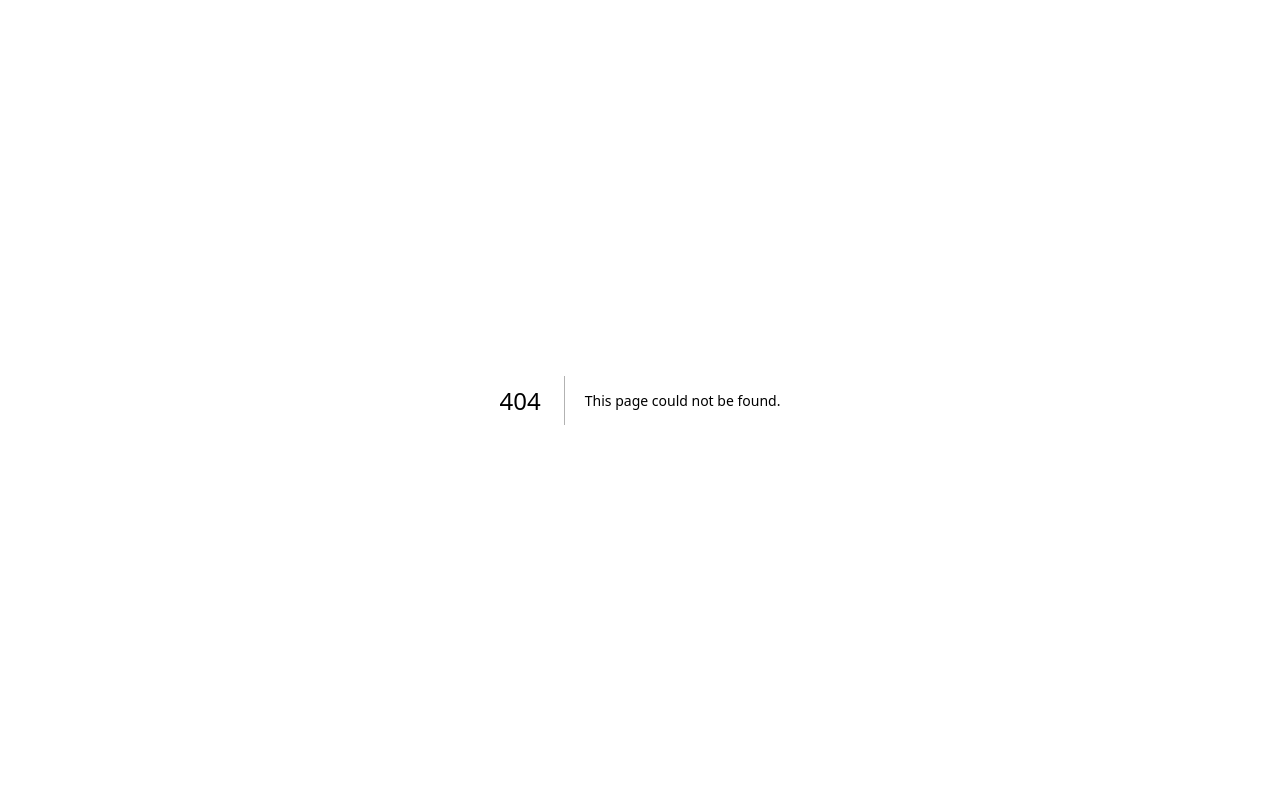
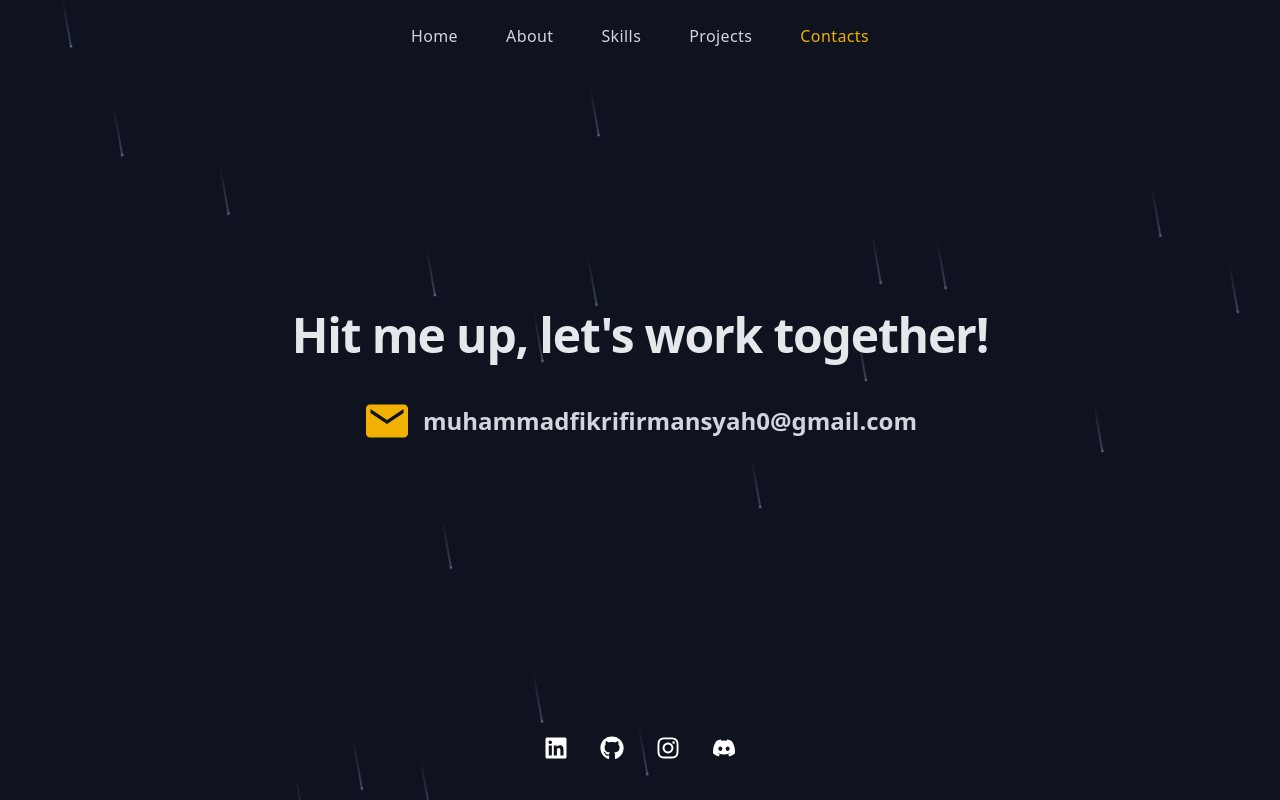
Before and after one commit to Kriiif/Portofolios, a Next.js app: page /contacts in a window 1280 px wide. Before the commit this address had no page. Built offline with nearby package versions, Linux system fonts and the light colour scheme.

Commit message:
feat: Implement client-side routing and single-page application structure for portfolio sections.

```diff
--- /dev/null
+++ b/app/about/page.tsx
@@ -0,0 +1,5 @@
+import Home from "../page";
+
+export default function AboutPage() {
+    return <Home initialSection="about" />;
+}
--- /dev/null
+++ b/app/contacts/page.tsx
@@ -0,0 +1,5 @@
+import Home from "../page";
+
+export default function ContactsPage() {
+    return <Home initialSection="contacts" />;
+}
--- a/app/page.tsx
+++ b/app/page.tsx
@@ -1,6 +1,6 @@
 "use client";
 
-import { useState } from "react";
+import { useState, useEffect } from "react";
 import Navbar from "@/components/Navbar";
 import Hero from "@/components/Hero";
 import About from "@/components/About";
@@ -9,14 +9,42 @@ import Projects from "@/components/Projects";
 import Contacts from "@/components/Contacts";
 import { Meteors } from "@/components/ui/meteors";
 
-export default function Home() {
-  const [activeSection, setActiveSection] = useState("home");
+const validSections = ["home", "about", "skills", "projects", "contacts"];
+
+interface HomeProps {
+  initialSection?: string;
+}
+
+export default function Home({ initialSection = "home" }: HomeProps) {
+  const [activeSection, setActiveSection] = useState(initialSection);
   const [isScrolled, setIsScrolled] = useState(false);
+
+  // Update URL when section changes
+  useEffect(() => {
+    const newPath = activeSection === "home" ? "/" : `/${activeSection}`;
+    if (window.location.pathname !== newPath) {
+      window.history.pushState(null, "", newPath);
+    }
+  }, [activeSection]);
+
+  // Handle browser back/forward navigation
+  useEffect(() => {
+    const handlePopState = () => {
+      const path = window.location.pathname.replace("/", "");
+      if (path && validSections.includes(path)) {
+        setActiveSection(path);
+      } else {
+        setActiveSection("home");
+      }
+    };
+
+    window.addEventListener("popstate", handlePopState);
+    return () => window.removeEventListener("popstate", handlePopState);
+  }, []);
 
   return (
     <main className="h-screen w-screen bg-[#0E131F] text-white selection:bg-yellow-500 selection:text-black font-sans overflow-hidden">
 
-      {/* Full-screen Meteors - persistent across all sections */}
       <div className="fixed inset-0 w-screen h-screen overflow-hidden pointer-events-none z-60">
         <Meteors number={40} />
       </div>
--- /dev/null
+++ b/app/projects/page.tsx
@@ -0,0 +1,5 @@
+import Home from "../page";
+
+export default function ProjectsPage() {
+    return <Home initialSection="projects" />;
+}
--- /dev/null
+++ b/app/skills/page.tsx
@@ -0,0 +1,5 @@
+import Home from "../page";
+
+export default function SkillsPage() {
+    return <Home initialSection="skills" />;
+}
```
